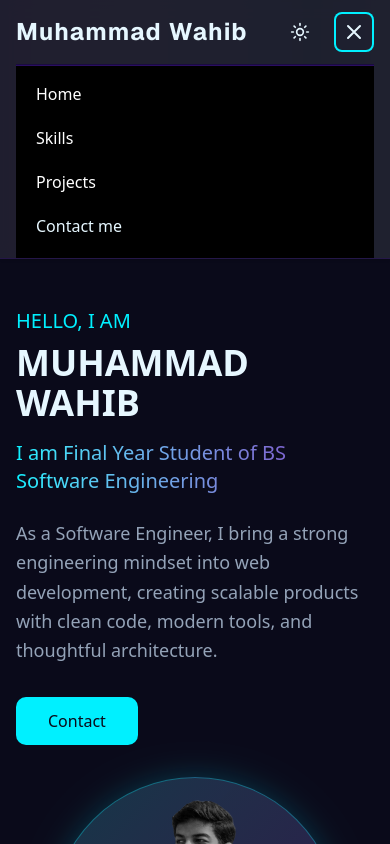
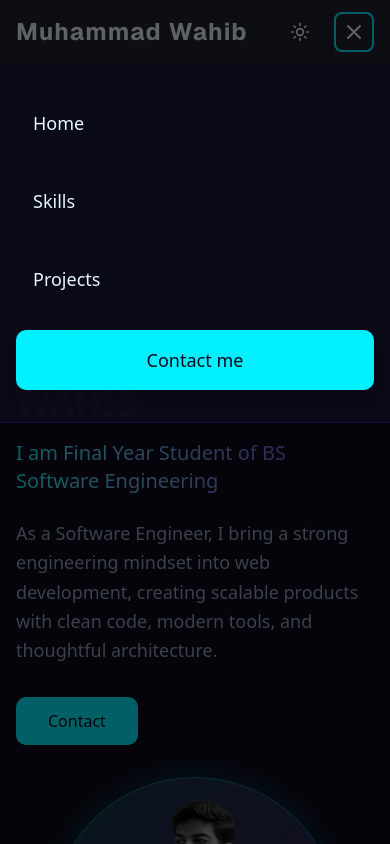
Before and after one commit to Mwahib001/mwahib, a Next.js app: page / in a window 390 px wide. Both pictures are taken after a click on the button "Open main menu". Shown: the top 844 px of the page. Built offline with nearby package versions, Linux system fonts and the light colour scheme.

Commit message:
set header responsiveness

```diff
--- a/components/Header.tsx
+++ b/components/Header.tsx
@@ -1,5 +1,5 @@
 "use client";
-import { useState } from "react";
+import { useState, useEffect } from "react";
 import Link from "next/link";
 import { ThemeToggle } from "./ThemeToggle";
 
@@ -27,6 +27,32 @@ export default function Header() {
       setIsMenuOpen(false);
     }
   };
+
+  // Prevent body scroll when mobile menu is open
+  useEffect(() => {
+    if (isMenuOpen) {
+      document.body.style.overflow = 'hidden';
+    } else {
+      document.body.style.overflow = 'unset';
+    }
+
+    // Cleanup on unmount
+    return () => {
+      document.body.style.overflow = 'unset';
+    };
+  }, [isMenuOpen]);
+
+  // Close menu on escape key
+  useEffect(() => {
+    const handleEscape = (e: KeyboardEvent) => {
+      if (e.key === 'Escape' && isMenuOpen) {
+        setIsMenuOpen(false);
+      }
+    };
+
+    document.addEventListener('keydown', handleEscape);
+    return () => document.removeEventListener('keydown', handleEscape);
+  }, [isMenuOpen]);
 
   return (
     <header className="sticky top-0 z-50 bg-background/90 backdrop-blur-sm shadow-sm border-b border-border/50">
@@ -134,6 +160,47 @@ export default function Header() {
           </div>
         </div>
       </nav>
+
+      {/* Mobile Slide-Down Menu */}
+      <div className={`md:hidden fixed inset-0 z-40 transition-all duration-300 ${
+        isMenuOpen ? 'opacity-100 pointer-events-auto' : 'opacity-0 pointer-events-none'
+      }`}>
+        {/* Backdrop - Fixed to cover entire viewport */}
+        <div
+          className="fixed top-0 left-0 right-0 bottom-0 w-full h-full min-h-screen bg-black/60 z-30"
+          onClick={() => setIsMenuOpen(false)}
+        />
+
+        {/* Menu Content - Slides down from header */}
+        <div className={`absolute top-16 left-0 right-0 bg-background/95 backdrop-blur-md border-b border-border/50 shadow-lg transform transition-transform duration-300 z-50 ${
+          isMenuOpen ? 'translate-y-0' : '-translate-y-full'
+        }`}>
+          <div className="max-w-7xl mx-auto px-4 sm:px-6 lg:px-8 py-8">
+            <div className="flex flex-col space-y-6">
+              {/* Menu Items */}
+              {navigation.map((item) => (
+                <a
+                  key={`mobile-${item.name}`}
+                  href={item.href}
+                  onClick={(e) => handleNavClick(e, item.href)}
+                  className="text-foreground hover:text-primary px-4 py-3 rounded-lg text-lg font-medium transition-all duration-200 hover:bg-accent/10 border border-transparent hover:border-border/50"
+                >
+                  {item.name}
+                </a>
+              ))}
+
+              {/* Contact Button */}
+              <a
+                href="#contact"
+                onClick={(e) => handleNavClick(e, '#contact')}
+                className="bg-primary hover:bg-primary/90 text-primary-foreground px-6 py-4 rounded-lg text-lg font-medium transition-all duration-200 text-center shadow-lg hover:shadow-xl"
+              >
+                Contact me
+              </a>
+            </div>
+          </div>
+        </div>
+      </div>
     </header>
   );
 }
```
